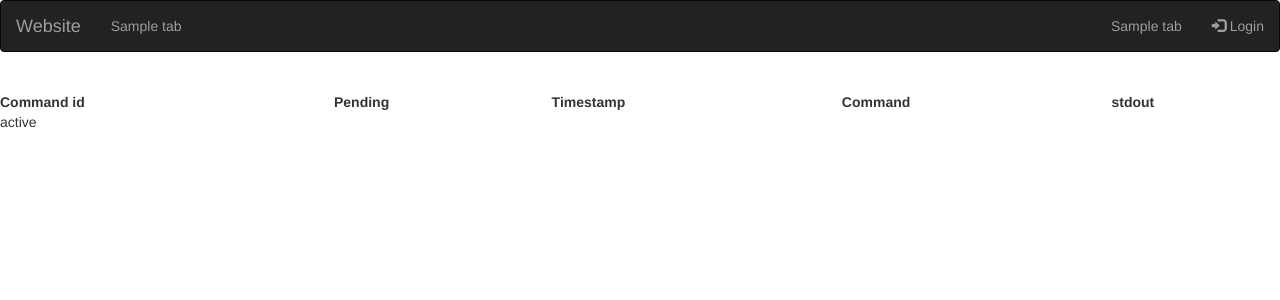
After one commit to osirislab/reverserooski, a Flask app: template templates/view_host.html in a window 1280 px wide. The commit adds this page. Shown: the top 300 px of the page. Run offline with Flask 2, Linux system fonts and the light colour scheme; the template is opened without the code that fills it: most values are stand-ins (such as "Sample title", 1, 10 or a date in 2020); parts of the project's set-up code (start-up, migrations or seed data) failed here and were passed over; some libraries are stand-ins or nearby versions.

Commit message:
lol add view_host

```diff
--- a/templates/base.html
+++ b/templates/base.html
@@ -8,7 +8,6 @@
         <meta charset="utf-8">
         <meta name="viewport" content="width=device-width, initial-scale=1">
         <link rel="stylesheet" href="https://maxcdn.bootstrapcdn.com/bootstrap/3.3.7/css/bootstrap.min.css">
-        <link rel="stylesheet" href="/static/css/style.css">
         <script src="https://ajax.googleapis.com/ajax/libs/jquery/1.12.4/jquery.min.js"></script>
         <script src="https://maxcdn.bootstrapcdn.com/bootstrap/3.3.7/js/bootstrap.min.js"></script>
     </head>
--- /dev/null
+++ b/templates/view_host.html
@@ -0,0 +1,33 @@
+{% extends 'base.html' %}
+
+{% block content %}
+    <div class="row">
+        <div class="sm-col-3">
+            <style src="static/css/navbar.css">
+                <ul>
+                    <li><a href="/"> </a></li>
+                </ul>
+            </style>
+        </div>
+        <div class="sm-col-9">
+            <table style="width:100%">
+                <thead>
+                    <th>Command id</th>
+                    <th>Pending</th>
+                    <th>Timestamp</th>
+                    <th>Command</th>
+                    <th>stdout</th>
+                </thead>
+                <tbody>
+                    {% for command in host.commands %}
+                        <tr>
+                            {% for i in command.state() %}
+                                <td>{{ i }}</td>
+                            {% endfor %}
+                        </tr>
+                    {% endfor %}
+                </tbody>
+            </table>
+        </div>
+    </div>
+{% endblock %}
```
Also changed, not shown: templates/submit_command.html (+5 -3 lines).
